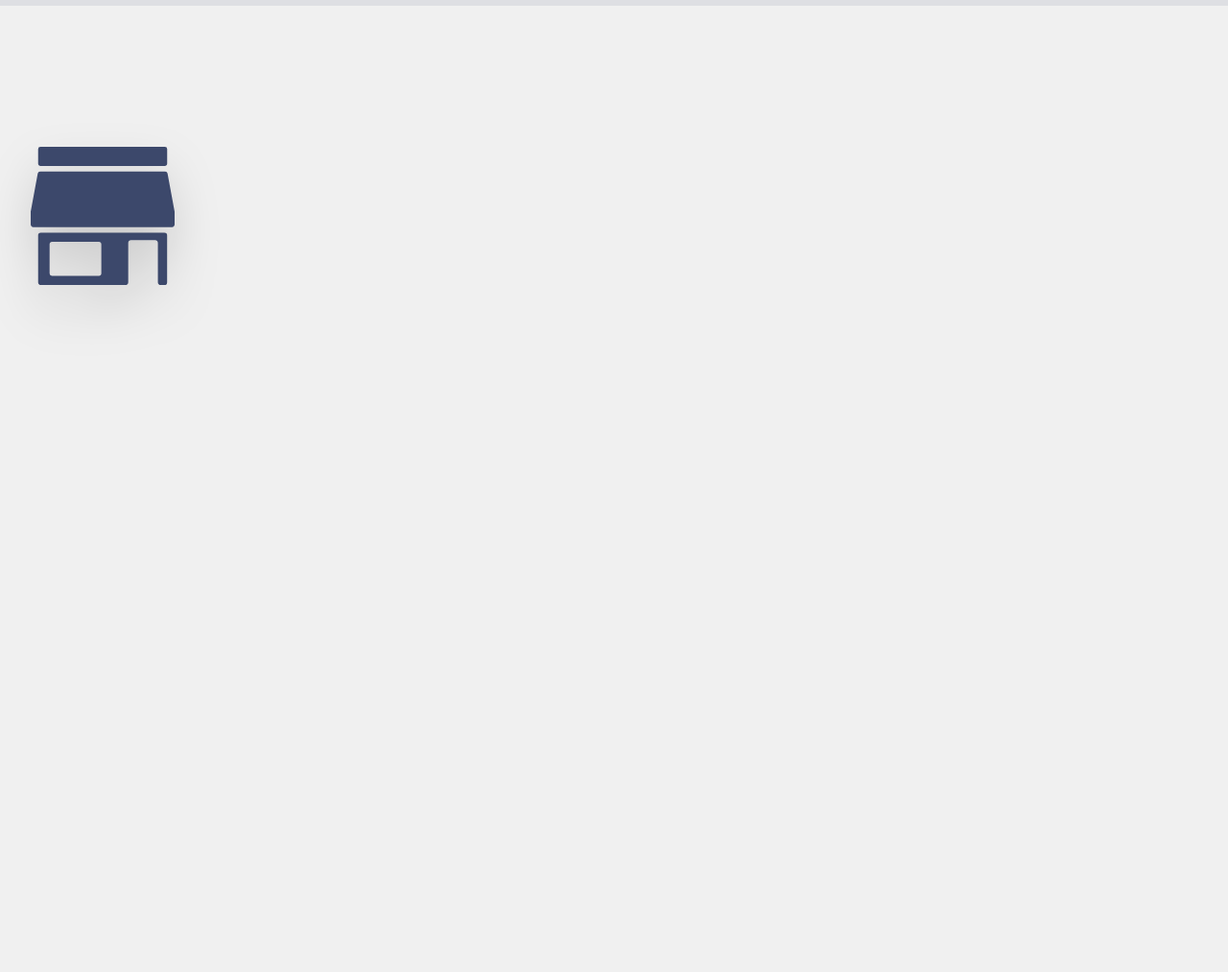
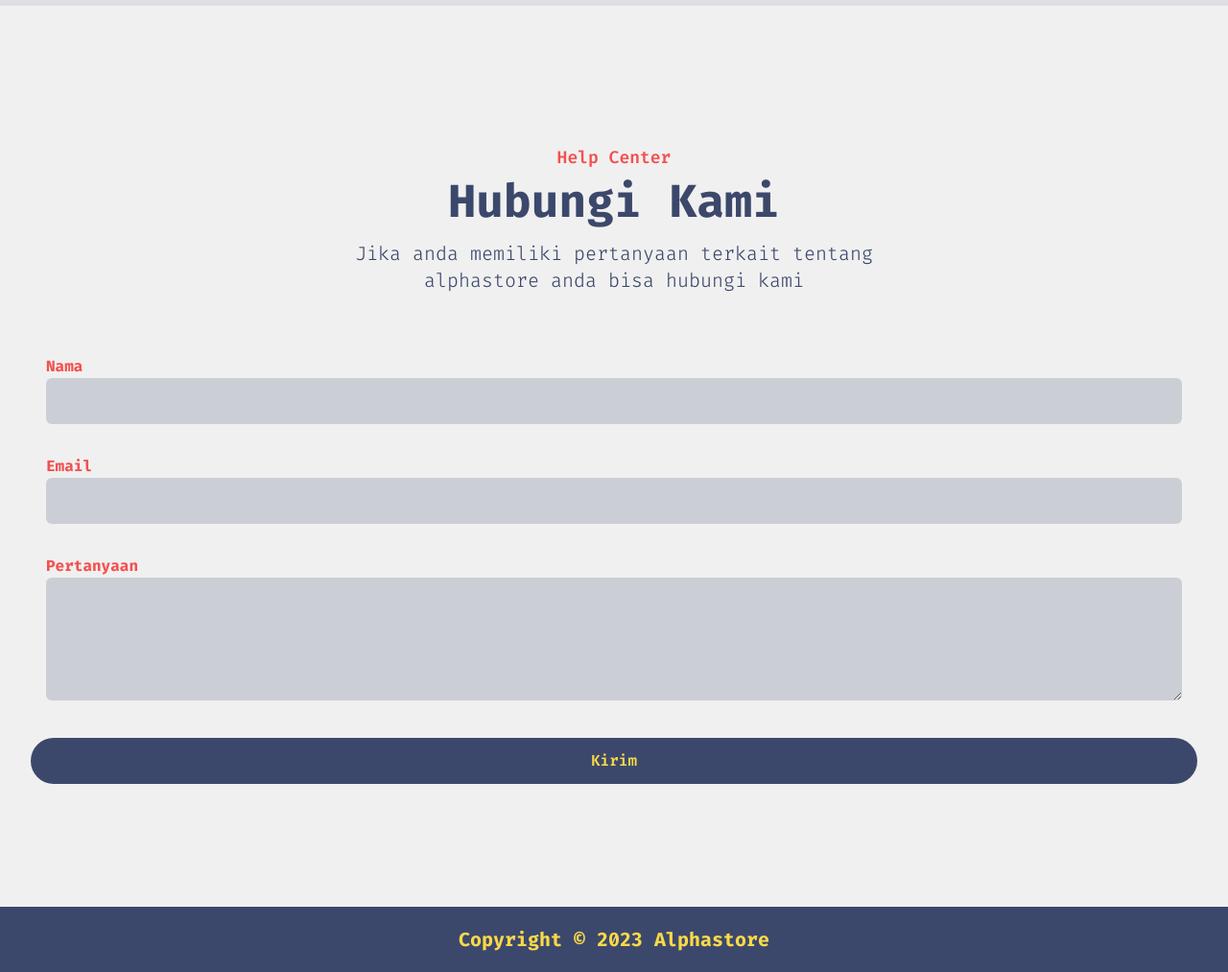
Before and after one commit to rulanugrh/alpha, a website: page view/index.html in a window 1280 px wide. Shown: the part 1294-2307 px from the top of the page at 96% size. Before the commit the page ends 1594 px from the top, so only its background shows below. Drawn offline with Linux system fonts and the light colour scheme.

Commit message:
feat: help center

```diff
--- a/view/index.html
+++ b/view/index.html
@@ -26,16 +26,16 @@
                     <nav id="nav-menu" class="hidden absolute bg-putih py-5 shadow-lg rounded-lg max-w-[250px] w-full right-4 top-full lg:block lg:static lg:bg-transparent lg:max-w-full lg:shadow-none lg:rounded-none">
                         <ul class="block lg:flex">
                             <li class="group">
-                                <a href="#home" class="font-firacode hover:underline lg:text-2xl text-base text-black hover:text-navy py-2 mx-8 flex">Home</a>
+                                <a href="#home" class="font-firacode hover:underline lg:text-2xl text-base text-black hover:text-navy py-2 mx-8 flex scroll-smooth">Home</a>
                             </li>
                             <li class="group">
-                                <a href="#about" class="font-firacode hover:underline lg:text-2xl text-base text-black hover:text-navy py-2 mx-8 flex">About</a>
+                                <a href="#about" class="font-firacode hover:underline lg:text-2xl text-base text-black hover:text-navy py-2 mx-8 flex scroll-smooth">About</a>
                             </li>
                             <li class="group">
-                                <a href="#store" class="font-firacode hover:underline lg:text-2xl text-base text-black hover:text-navy py-2 mx-8 flex">Store</a>
+                                <a href="#store" class="font-firacode hover:underline lg:text-2xl text-base text-black hover:text-navy py-2 mx-8 flex scroll-smooth">Store</a>
                             </li>
                             <li class="group">
-                                <a href="#help" class="font-firacode hover:underline lg:text-2xl text-base text-black hover:text-navy py-2 mx-8 flex">Help</a>
+                                <a href="#help" class="font-firacode hover:underline lg:text-2xl text-base text-black hover:text-navy py-2 mx-8 flex scroll-smooth">Help</a>
                             </li>
                             <li class="group">
                                 <a href="./src/html/login.html" class="font-firacode font-semibold lg:text-2xl text-kuning hover:text-putih py-2 px-4 mx-8 flex rounded-xl bg-navy hover:bg-merah ">Login</a>
@@ -105,20 +105,47 @@
     <!-- About End -->
 
     <!-- Help Start-->
-    <section id="help" class="pt-36">
+    <section id="help" class="pt-36 pb-32">
         <div class="container">
-            <div class="flex flex-wrap firacode">
-                <div class="w-full self-center px-4 ">
-                    <a href="#" class="text-navy drop-shadow-2xl drop-shadow-merah">
-                        <svg role="img" viewBox="0 0 24 24" width="150" class="fill-current" xmlns="http://www.w3.org/2000/svg"><title>Home Assistant Community Store</title><path d="M1.63.47a.393.393 0 0 0-.39.39v2.417c0 .212.177.39.39.39h20.74c.213 0 .39-.178.39-.39V.859a.393.393 0 0 0-.39-.39zm-.045 4.126a.41.41 0 0 0-.407.337l-1.17 6.314C0 11.274 0 11.3 0 11.327v2.117c0 .23.186.416.416.416h23.168c.23 0 .416-.186.416-.416v-2.126c0-.027 0-.053-.009-.08l-1.169-6.305a.41.41 0 0 0-.407-.337zM1.7 14.781a.457.457 0 0 0-.46.46v7.829c0 .257.203.46.46.46h14.108c.257 0 .46-.203.46-.46v-6.589c0-.257.204-.46.461-.46h4.02c.258 0 .461.203.461.46v6.589c0 .257.204.46.46.46h.62a.456.456 0 0 0 .461-.46v-7.829a.458.458 0 0 0-.46-.46zm1.842 1.55h7.847c.212 0 .39.177.39.39V21.6c0 .212-.178.39-.39.39H3.542a.393.393 0 0 1-.39-.39v-4.88c0-.221.178-.39.39-.39Z"/></svg>
-                    </a>
-                    <p></p>
+            <div class="w-full px-4">
+                <div class="max-w-xl mx-auto text-center mb-16">
+                    <h3 class="font-semibold text-lg text-merah mb-2">Help Center</h3>
+                    <h2 class="font-bold text-navy text-3xl mb-4 lg:text-5xl sm:text-4xl">Hubungi Kami</h2>
+                    <p class="font-thin text-md text-navy md:text-xl lg:text-xl">Jika anda memiliki pertanyaan terkait tentang alphastore anda bisa hubungi kami</p>
                 </div>
+                <form>
+                    <div class="w-full px-4 mb-8">
+                        <label for="name" class="text-base font-bold text-merah">Nama</label>
+                        <input type="text" id="name" class="w-full bg-navy/20 text-navy p-3 rounded-md focus:outline-none focus:ring-merah focus:ring-1 focus:border-merah">
+
+                    </div>
+                    <div class="w-full px-4 mb-8">
+                        <label for="email" class="text-base font-bold text-merah">Email</label>
+                        <input type="text" id="email" class="w-full bg-navy/20 text-navy p-3 rounded-md focus:outline-none focus:ring-merah focus:ring-1 focus:border-merah">
+
+                    </div>
+                    <div class="w-full px-4 mb-8">
+                        <label for="pertanyaan" class="text-base font-bold text-merah">Pertanyaan</label>
+                        <textarea type="text" id="pertanyaan" class="w-full bg-navy/20 text-navy p-3 rounded-md focus:outline-none focus:ring-merah focus:ring-1 focus:border-merah h-32"></textarea>
+
+                    </div>
+                    <div class="w-full">
+                        <button class="text-base font-semibold text-kuning bg-navy hover:text-putih hover:bg-merah py-3 px-8 rounded-full w-full">Kirim</button>
+                    </div>
+                </form>
             </div>
+
         </div>
     </section>
     <!-- Help End-->
 
+    <!-- Line Bawah-->
+    <section id="bottom" class="pt-5 pb-5 bg-navy">
+        <div align="center">
+            <h1 class="font-bold font-firacode text-xl text-kuning">Copyright © 2023 Alphastore</h1>
+        </div>
+    </section>
+
     <script src="./build/output/custom.js"></script>
 </body>
 </html>
--- a/view/tailwind.config.js
+++ b/view/tailwind.config.js
@@ -48,8 +48,8 @@ module.exports = {
         },
       },
       animation:{
-        'fade-in-left': 'fade-in-left 2s ease-out',
-        'fade-in-rigth': 'fade-in-rigth 2s ease-out'
+        'fade-in-left': 'fade-in-left 2s ease-in-out',
+        'fade-in-rigth': 'fade-in-rigth 2s ease-in-out'
       }
     },
   },
```
Also changed, not shown: view/build/output/styles.css, view/img/payment.svg (added).
